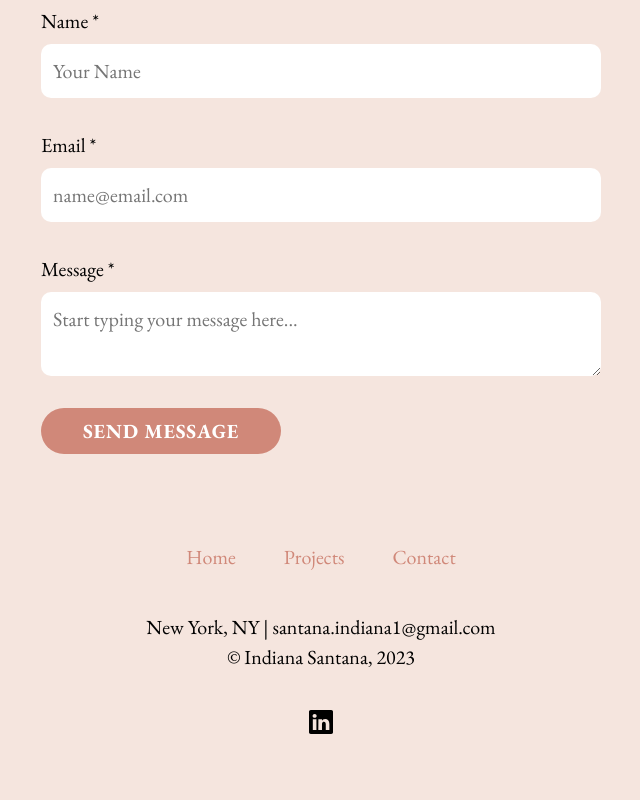
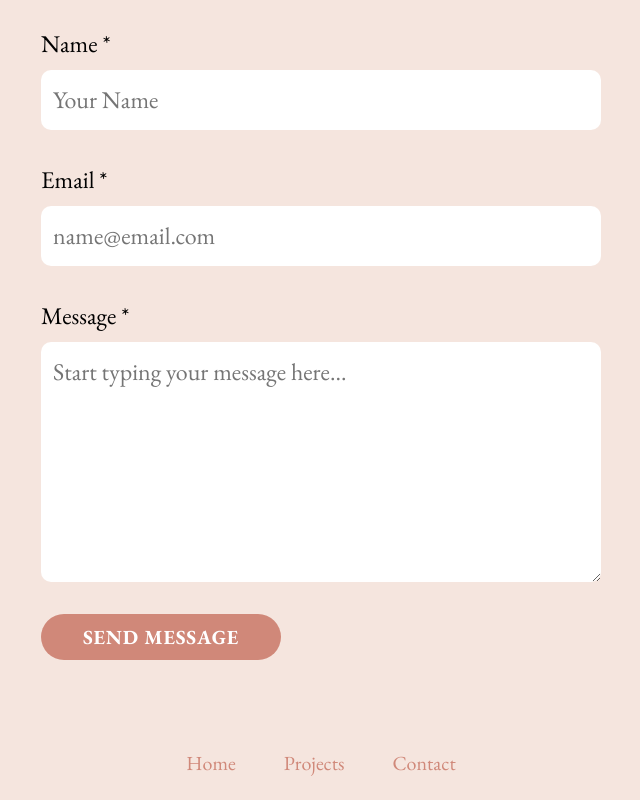
Before and after one commit to IndianaSantana1/marketing-portfolio, a React (Create React App) app: page /contact in a window 1280 px wide. Shown: the part 320-1120 px from the top of the page, without its empty margins (319-959 px from the left). Built offline with nearby package versions, Linux system fonts and the light colour scheme.

Commit message:
update contact form

```diff
--- a/src/pages/Contact.js
+++ b/src/pages/Contact.js
@@ -1,6 +1,6 @@
 import React, { useState } from "react";
 import "./styles/Contact.css";
-import { Button, Container } from "react-bootstrap";
+import { Container } from "react-bootstrap";
 import Footer from "../components/Footer";
 
 const Contact = () => {
--- a/src/pages/styles/Contact.css
+++ b/src/pages/styles/Contact.css
@@ -4,14 +4,17 @@
   padding: 4rem !important;
 }
 .contact-section h1 {
-    font-size: 2rem;
+  font-size: 3rem;
   color: #d08879 !important;
+}
+.contact-section textarea {
+  height: 15rem;
 }
 .contact-form-wrapper {
   padding-top: 3rem;
   margin: auto;
   max-width: 35rem;
-    font-size: 1.25rem;
+  font-size: 1.5rem;
 }
 .contact-form {
   display: flex;
@@ -21,11 +24,12 @@
 .contact-form .form-item {
   display: flex;
   flex-direction: column;
-    gap: .5rem;
+  gap: 0.5rem;
 }
 
-.form-item input, textarea {
-    padding: .75rem;
+.form-item input,
+textarea {
+  padding: 0.75rem;
   border: none;
   border-radius: 10px;
 }
@@ -35,7 +39,7 @@
   color: white;
   border-radius: 999999px;
   font-size: 1.25rem !important;
-    letter-spacing: .75px;
+  letter-spacing: 0.75px;
   font-weight: bold;
   text-transform: uppercase;
   padding: 0.5rem 1rem;
@@ -43,3 +47,9 @@
 .contact-btn:hover {
   transform: scale(1.02);
 }
+.contact-section .footer-section {
+  padding-bottom: 0;
+}
+.social-icon {
+  color: #d08879;
+}
```
Lines whose indentation alone changed are shown as unchanged.
